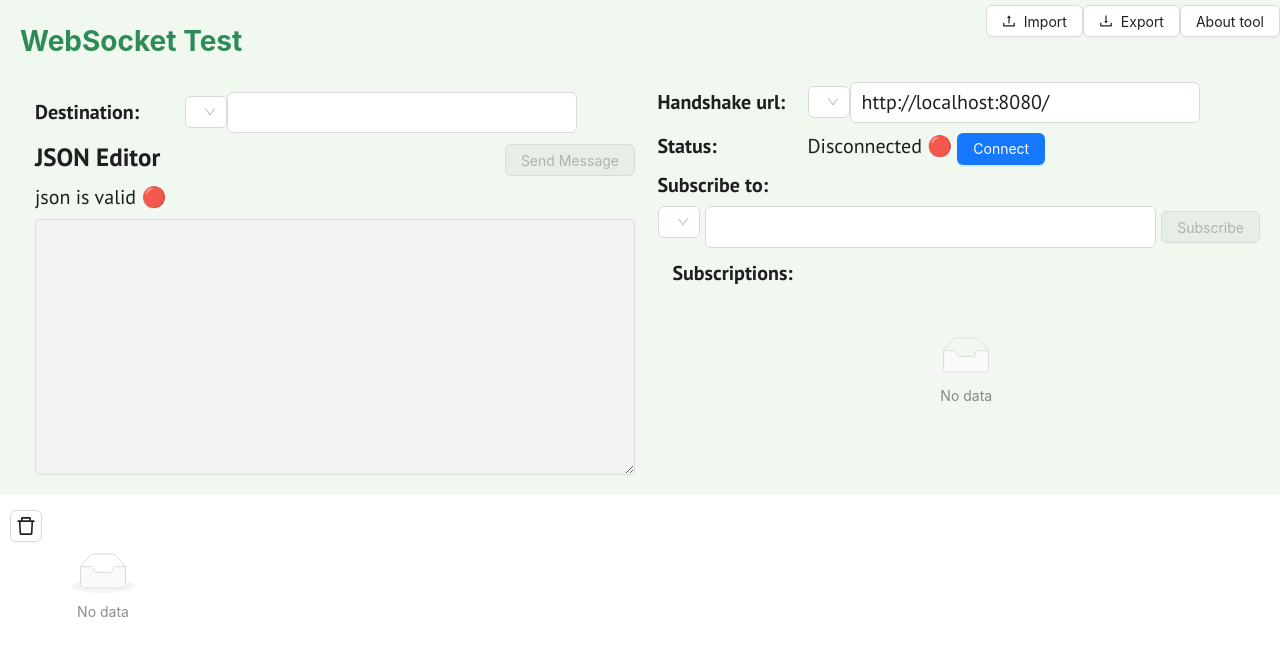
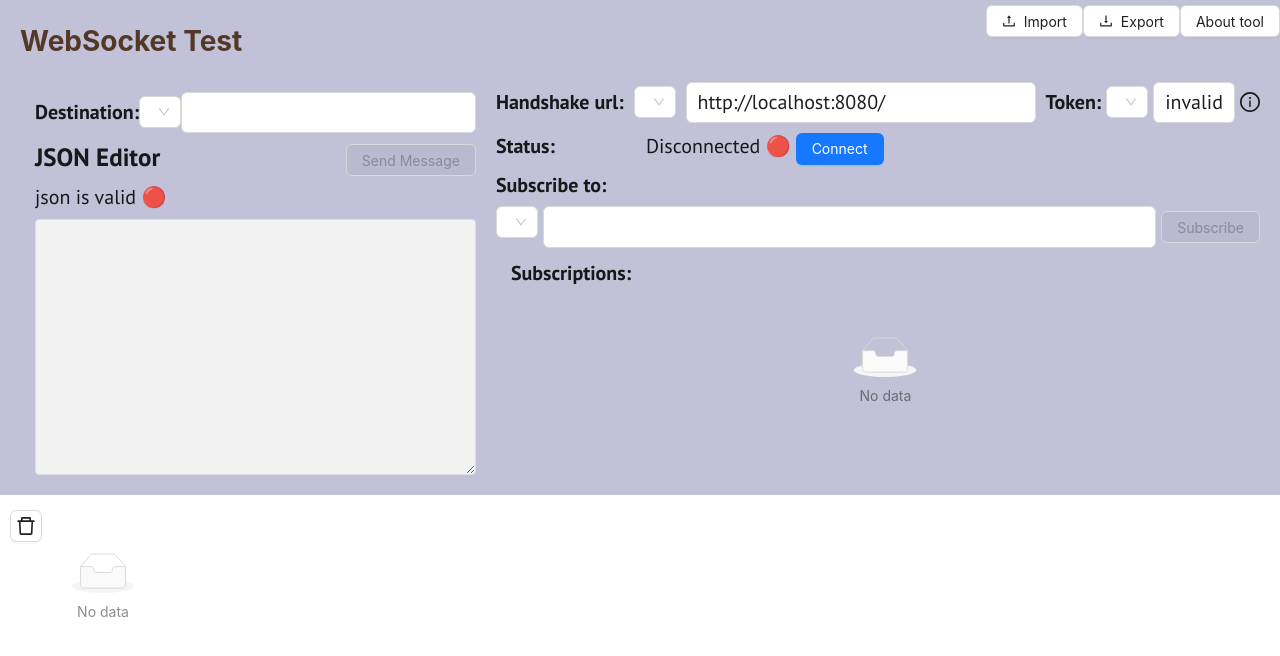
Before and after one commit to OleksandrProkopenkoDev/websocket-util, a React (Vite) app: page / in a window 1280 px wide. Shown: the top 656 px of the page. Built offline with nearby package versions, Linux system fonts and the light colour scheme.

Commit message:
add auth token

```diff
--- a/src/App.css
+++ b/src/App.css
@@ -36,7 +36,8 @@ body {
   font-family: "PT Sans", sans-serif;
   font-weight: 400;
   font-style: normal;
-  background-color: #f0f8f0;
+  background-color: #C1C1D7;
+  /*background-color: #f0f8f0;*/
   color: #333;
   padding: 0;
   margin: 0;
@@ -46,7 +47,7 @@ html, body{
 }
 
 h1 {
-  color: #2e8b57;
+  color: #533828;
 }
 .container {
   display: flex;
--- a/src/api/HandshakeUrlService.ts
+++ b/src/api/HandshakeUrlService.ts
@@ -1,3 +1,5 @@
+import {getAllTokenItems, IToken, saveTokensList} from "./TokenService.ts";
+
 const NAME = "handshakeUrls"
 export interface HandshakeListItem {
   url : string
@@ -11,6 +13,15 @@ export const saveHandshakeUrlIfNotSaved = (url : string) => {
     addHandshakesUrl(url)
   } else {
     handshake.addedOn = new Date();
+    saveHandshakeList(handshakeListItems)
+  }
+}
+
+export const updateHandshakeUrlDate = (url : string) => {
+  let handshakeListItems = getAllHandshakesUrlsItems();
+  let item = handshakeListItems.find((e) => e.url === url)
+  if (item) {
+    item.addedOn = new Date();
     saveHandshakeList(handshakeListItems)
   }
 }
--- /dev/null
+++ b/src/api/TokenService.ts
@@ -0,0 +1,82 @@
+import {saveDestinationsList} from "./DestinationService.ts";
+
+export const TOKEN_STORAGE_NAME = "tokens"
+
+export interface TokenListItem {
+  label : string
+  token: string
+  addedOn: Date;
+}
+export interface IToken {
+  label : string
+  token: string
+}
+
+export const saveToken = (label : string, token: string) => {
+  let tokensListItems = getAllTokenItems();
+  let tokenListItem = tokensListItems.find((e) => e.token === token)
+  if (!tokenListItem) {
+    addTokenItem(label,token)
+  } else {
+    tokenListItem.addedOn = new Date();
+    saveTokensList(tokensListItems)
+  }
+}
+
+export const updateTokenDate = (token : IToken) => {
+  let tokensListItems = getAllTokenItems();
+  let tokenListItem = tokensListItems.find((e) => e.token === token.token)
+  if (tokenListItem) {
+    tokenListItem.addedOn = new Date();
+    saveTokensList(tokensListItems)
+  }
+}
+
+export const getAllTokens = (): string[] => {
+  return getAllTokenItems()
+  .sort(function (a, b) {
+    return new Date(b.addedOn) - new Date(a.addedOn);
+  })
+  .map((e) => e.token)
+}
+
+const addTokenItem = (label : string, url: string) => {
+  let list = getAllTokenItems();
+  let item: TokenListItem = {
+    label : label,
+    token: url,
+    addedOn: new Date()
+  }
+  list.push(item)
+  saveTokensList(list)
+}
+
+export const removeTokenItem = (label: string) => {
+  let list = getAllTokenItems();
+  let newList = list.filter((e) => e.label !== label)
+  saveTokensList(newList)
+}
+
+export const getAllTokenItems = (): TokenListItem[] => {
+  let list = localStorage.getItem(TOKEN_STORAGE_NAME)
+  if (list) {
+    return JSON.parse(list).sort(function (a, b) {
+      return new Date(b.addedOn) - new Date(a.addedOn);
+    });
+  } else {
+    saveDestinationsList([])
+    return []
+  }
+
+
+  // let list = JSON.parse(localStorage.getItem(TOKEN_STORAGE_NAME));
+  // if (list === null) {
+  //   saveTokensList([])
+  //   return []
+  // }
+  // return list;
+}
+
+export const saveTokensList = (list: TokenListItem[]) => {
+  localStorage.setItem(TOKEN_STORAGE_NAME, JSON.stringify(list))
+}
--- a/src/components/HandshakeInput/HandshakeInput.tsx
+++ b/src/components/HandshakeInput/HandshakeInput.tsx
@@ -1,7 +1,11 @@
 import React, {FC, useEffect, useState} from 'react';
 import {Button, Flex, Input, Select} from "antd";
 import {CloseOutlined} from "@ant-design/icons";
-import {getAllHandshakesUrls, removeHandshakeUrlItem} from "../../api/HandshakeUrlService.ts";
+import {
+  getAllHandshakesUrls,
+  removeHandshakeUrlItem,
+  updateHandshakeUrlDate
+} from "../../api/HandshakeUrlService.ts";
 
 interface HandshakeInputProps {
   handshakeUrl : string
@@ -42,13 +46,14 @@ const HandshakeInput:FC<HandshakeInputProps> = ({handshakeUrl, setHandshakeUrl,
   }
 
   return (
-      <Flex style={{fontSize: 20}} align={"center"} className={"pt-sans-regular"}>
-        <label>Handshake url: </label>
+      <Flex style={{fontSize: 20}} align={"center"} gap={10} className={"pt-sans-regular"}>
+        <span className={"pt-sans-regular"} style={{fontWeight: "bold", whiteSpace: "nowrap"}}>Handshake url: </span>
         <Select
             disabled={isConnected}
             optionRender={(option) => renderOption(option.value as string)}
             value={''}
             onSelect={(value) => {
+              updateHandshakeUrlDate(value)
               setHandshakeUrl(value)
             }}
             dropdownStyle={{width: 500}}
@@ -57,7 +62,7 @@ const HandshakeInput:FC<HandshakeInputProps> = ({handshakeUrl, setHandshakeUrl,
               label: item,
             }))}
         />
-        <Input style={{fontSize: 20, maxWidth: 350}}
+        <Input style={{fontSize: 20, minWidth: 350}}
                className={"pt-sans-regular"}
                disabled={isConnected}
                value={handshakeUrl}
--- a/src/components/ManageBar/ManageBar.tsx
+++ b/src/components/ManageBar/ManageBar.tsx
@@ -18,6 +18,8 @@ import {saveHandshakeUrlIfNotSaved} from "../../api/HandshakeUrlService.ts";
 import DestinationInput from "../DestinationInput/DestinationInput.tsx";
 import SubscribeInput from "../SubscribeInput/SubscribeInput.tsx";
 import ConnectBtn from "../ConnectBtn/ConnectBtn.tsx";
+import TokenInput from "../TokenInput/TokenInput.tsx";
+import {IToken, TokenListItem} from "../../api/TokenService.ts";
 
 interface ManageBarProps {
   messages: ILogItem[]
@@ -34,6 +36,7 @@ const ManageBar: FC<ManageBarProps> = ({
                                        }) => {
   const [status, setStatus] = useState<string>('Disconnected 🔴');
   const [handshakeUrl, setHandshakeUrl] = useState("http://localhost:8080/")
+  const [token, setToken] = useState<IToken>({token: "invalid", label: "invalid"})
   const [endpoint, setEndpoint] = useState<string>('');
   const [destination, setDestination] = useState<string>('');
   const [isConnection, setIsConnection] = useState<boolean>(false);
@@ -78,16 +81,10 @@ const ManageBar: FC<ManageBarProps> = ({
         transports: ['websocket', 'xhr-streaming', 'xhr-polling']  // Exclude 'jsonp-polling'
       });
 
-      const okToken = "eyJhbGciOiJIUzI1NiJ9.eyJzdWIiOiJteW5ld21haWxAaS51YSIsImlhdCI6MTcyNDI1OTI3MywiZXhwIjoxNzI0MzQ1NjczfQ.lZTv0ErcEsANddyAdj4CGgWZBq4mAh2Mn0AC9Y-2DWg"
-      const expiredToken = "eyJhbGciOiJIUzI1NiJ9.eyJzdWIiOiJteW5ld21haWxAaS51YSIsImlhdCI6MTcyNDIyNzc5NCwiZXhwIjoxNzI0MTE0MTk0fQ.FJDKgJGW4X-sJwnDk2Z9yR0oVO6DC028BVqSSCJByck"
-      const tokenWithInvalidUsername = "eyJhbGciOiJIUzI1NiJ9.eyJzdWIiOiJpbnZhbGlkdXNlcm5hbWVAaS51YSIsImlhdCI6MTcyNDIyNzc5NCwiZXhwIjoxNzI0MzE0MTk0fQ.0nkBaDE_UFpVPv0qk-Esy5HTvCtq5BQ1AwPz4pJplqU"
-      const tokenWithInvalidUsername1 = "eyJhbGciOiJIUzI1NiJ9.eyJzdWIiOiJteW5ld21haWxAaS51YSIsImlhdCI6MTcyNDIyNzI4MCwiZXhwIjoxNzI0MzEzNjgwfQ.UWLJrhxF-F6CzTC7fkqsVYU4ElhTK0w2AEzm6rc9WBc"
-
-
       var client = new Client({
         webSocketFactory: () => socket,
         connectHeaders: {
-          'Authorization': `Bearer ${expiredToken}`
+          'Authorization': `Bearer ${token.token}`
         },
         debug: (str) => {
           console.log(str);
@@ -106,6 +103,7 @@ const ManageBar: FC<ManageBarProps> = ({
           setIsConnection(false);
 
           notification.error({
+            placement: "bottomRight",
             message: "WebSocket Error",
             description: frame.headers['message'] || "An unexpected error occurred.",
           });
@@ -150,25 +148,7 @@ const ManageBar: FC<ManageBarProps> = ({
         notification.error({ message: "Disconnected from WebSocket" });
       };
 
-
-      // Activate the client to initiate the WebSocket connection
       client.activate();
-
-
-      // client?.onConnect =  (frame) => {
-      //   setStatus('Connected 🟢');
-      //   setIsConnection(false)
-      //   setIsConnected(true)
-      //   setClient(client)
-      // }, error => {
-      //   setIsConnected(false)
-      //   setIsConnection(false)
-      //   notification.error({message: "Can't connect to WS"})
-
-      // };
-
-      // let client = Stomp.over(socket as WebSocket);
-
 
     } else {
       setIsConnected(false)
@@ -245,10 +225,16 @@ const ManageBar: FC<ManageBarProps> = ({
                 gap={5}
 
           >
-            <HandshakeInput handshakeUrl={handshakeUrl}
-                            isConnected={isConnected}
-                            setHandshakeUrl={setHandshakeUrl}
-            />
+            <Flex gap={10}>
+              <HandshakeInput handshakeUrl={handshakeUrl}
+                              isConnected={isConnected}
+                              setHandshakeUrl={setHandshakeUrl}
+              />
+              <TokenInput token={token}
+                          isConnected={isConnected}
+                          setToken={setToken}
+              />
+            </Flex>
             <ConnectBtn onConnect={onConnect}
                         isConnected={isConnected}
                         isConnection={isConnection}
--- /dev/null
+++ b/src/components/TokenInput/TokenInput.tsx
@@ -0,0 +1,177 @@
+import React, {FC, useEffect, useRef, useState} from 'react';
+import {Button, Divider, Flex, Input, InputRef, notification, Select, Space, Tooltip} from "antd";
+import {CloseOutlined, CopyOutlined, InfoCircleOutlined, PlusOutlined} from "@ant-design/icons";
+import {
+  getAllTokenItems,
+  IToken,
+  removeTokenItem,
+  saveToken,
+  TOKEN_STORAGE_NAME,
+  TokenListItem, updateTokenDate
+} from "../../api/TokenService.ts";
+
+interface TokenInputProps {
+  token : IToken
+  isConnected : boolean
+  setToken: (value: (((prevState: IToken) => IToken) | IToken)) => void
+}
+let index = 0;
+
+const TokenInput:FC<TokenInputProps> = ({selectedToken, setSelectedToken, isConnected, token, setToken}) => {
+  const [tokens, setTokens] = useState<TokenListItem[]>([])
+  const [newToken, setNewToken] = useState('');
+  const [label, setLabel] = useState('');
+  const inputRef = useRef<InputRef>(null);
+
+
+  const onRemove = (label : string) => {
+    setTokens((prevState) => prevState.filter((e) => e.token !== label))
+    removeTokenItem(label)
+  }
+
+  useEffect(() => {
+    console.log(token)
+  }, [token]);
+
+  useEffect(() => {
+    let arr = getAllTokenItems();
+    if (arr[0]) {
+      setToken(arr[0])
+    }
+    console.log("getAllTokenItems", arr)
+    setTokens(arr)
+  }, [localStorage.getItem(TOKEN_STORAGE_NAME)]);
+
+  const renderOption = (tokenListItem: any) => {
+    return <Flex gap={5}
+                 key={"option-" + tokenListItem}
+                 align={"center"}
+                 justify={"space-between"}
+                 className={"pt-sans-regular"}
+    >
+      <Flex vertical gap={2}>
+                <span
+                    style={{fontSize: 18}}>
+                  {tokenListItem.label}
+                </span>
+        <Tooltip placement="topLeft" title={<span style={{ fontSize: 15, }}>{tokenListItem.value}</span>}>
+                <span
+                    style={{fontSize: 12}}>
+                    {tokenListItem.value}
+                </span>
+        </Tooltip>
+      </Flex>
+      <Button danger
+              onClick={() => onRemove(tokenListItem.label)}
+              icon={<CloseOutlined/>}
+      />
+    </Flex>;
+  }
+
+  const onNameChange = (event: React.ChangeEvent<HTMLInputElement>) => {
+    setLabel(event.target.value);
+  };
+
+  const addToken = (e: React.MouseEvent<HTMLButtonElement | HTMLAnchorElement>) => {
+    try {
+      e.preventDefault();
+
+      // setTokens([...items, label || `New item ${index++}`]);
+      saveToken(label, newToken)
+
+      setLabel('');
+      setNewToken('')
+    } catch (err) {
+      notification.warning({message: 'Failed to add newToken: ' + err})
+    }
+  };
+
+  const onSelectToken = (label : string, tokenItem : any ) => {
+    console.log("onSelectToken", tokenItem)
+    const selected : IToken = {token: tokenItem.value, label : tokenItem.label}
+    updateTokenDate(selected)
+    // saveToken(tokenItem.label, tokenItem.newToken)
+    setToken(selected)
+  }
+
+  const onGetFromClipboard = async () => {
+    try {
+      const text = await navigator.clipboard.readText();
+      setNewToken(text);
+    } catch (err) {
+      notification.warning({message: 'Failed to read clipboard contents: ' + err})
+    }
+  }
+
+  return (
+      <Flex style={{fontSize: 20}}
+            align={"center"}
+            justify={"flex-start"}
+            className={"pt-sans-regular"}
+            gap={5}
+      >
+        <span className={"pt-sans-regular"} style={{fontWeight: "bold"}}>Token: </span>
+        <Select
+            disabled={isConnected}
+            optionRender={(option) => renderOption(option)}
+            value={''}
+            onSelect={onSelectToken}
+            dropdownRender={(menu) => (
+                <>
+                  {menu}
+                  <Divider style={{margin: '8px 0'}}/>
+                  <Input style={{fontSize: 12, width: "100%"}}
+                         className={"pt-sans-regular"}
+                         value={newToken}
+                         placeholder="Token"
+                         onChange={(e) => setNewToken(e.target.value)}
+                  />
+
+                  <Divider style={{margin: '8px 0'}}/>
+                  <Space style={{padding: '0 8px 4px'}}>
+                    <Input
+                        placeholder="Token label"
+                        ref={inputRef}
+                        value={label}
+                        onChange={onNameChange}
+                        onKeyDown={(e) => e.stopPropagation()}
+                    />
+                    <Button type="text" icon={<CopyOutlined/>} onClick={onGetFromClipboard}>
+                      Get token from clipboard
+                    </Button>
+                    <Button type="text" icon={<PlusOutlined/>} onClick={addToken}>
+                      Add token
+                    </Button>
+                  </Space>
+                </>
+            )}
+            dropdownStyle={{width: 950}}
+            options={tokens.map((item) => ({
+              value: item.token + "",
+              label: item.label + "",
+              key: "label-" + item.label
+            }))}
+        />
+        <Tooltip  title={<span style={{ fontSize: 15, }}>{token.token}</span>}>
+        <span style={{
+          fontSize: 20,
+          maxWidth: 350,
+          border: "#d9d9d9 solid 1px",
+          background: "#ffffff",
+          borderRadius: 6,
+          padding: "4px 11px"
+        }}
+              className={"pt-sans-regular"}>{token.label}</span>
+        </Tooltip>
+
+
+        <Tooltip  title={<span style={{ fontSize: 15, }}><a target={"_blank"} href="https://jwt.io/">Build token</a></span>}>
+          <InfoCircleOutlined />
+
+        </Tooltip>
+
+      </Flex>
+  );
+};
+
+export default TokenInput;
```
